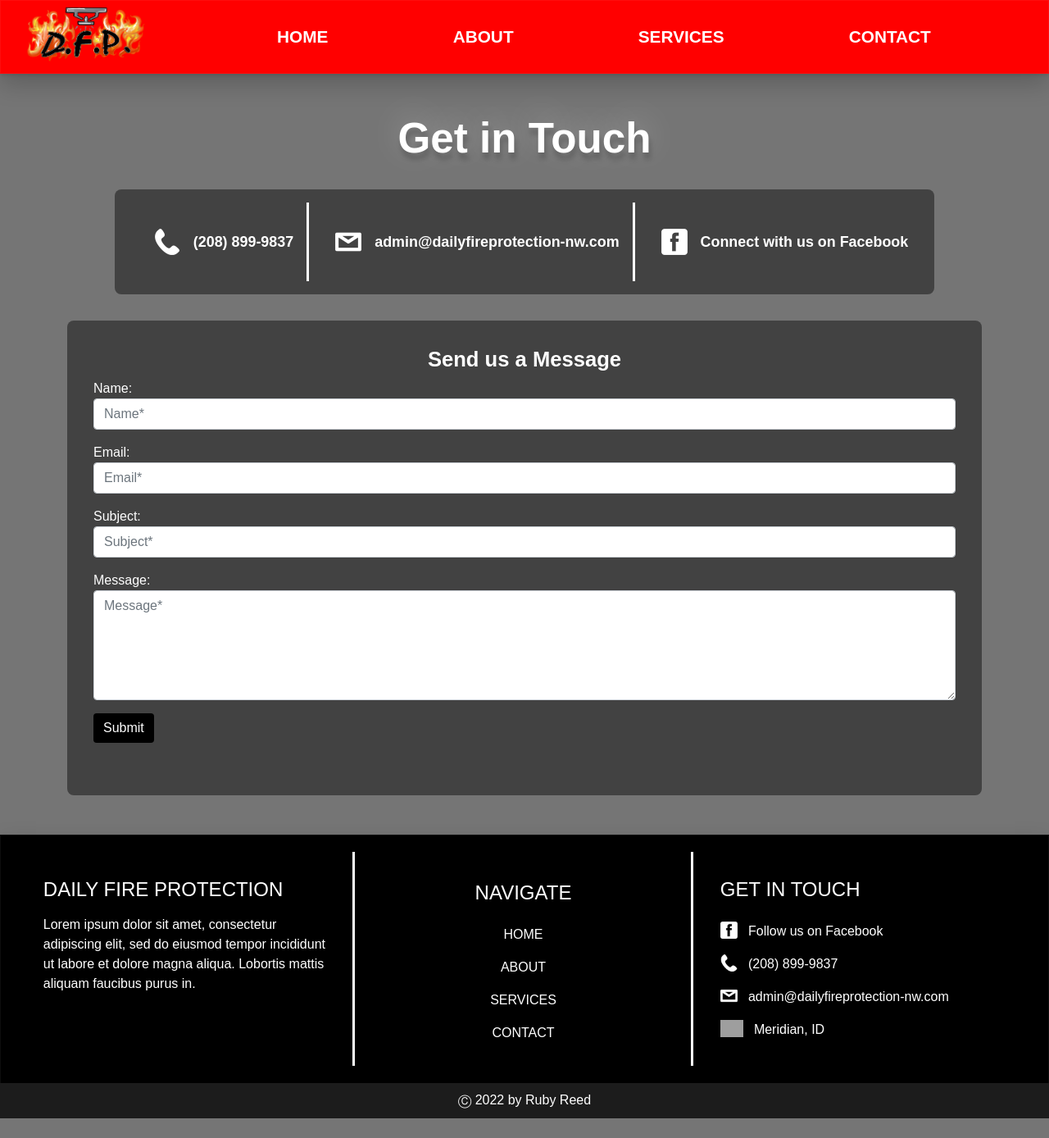
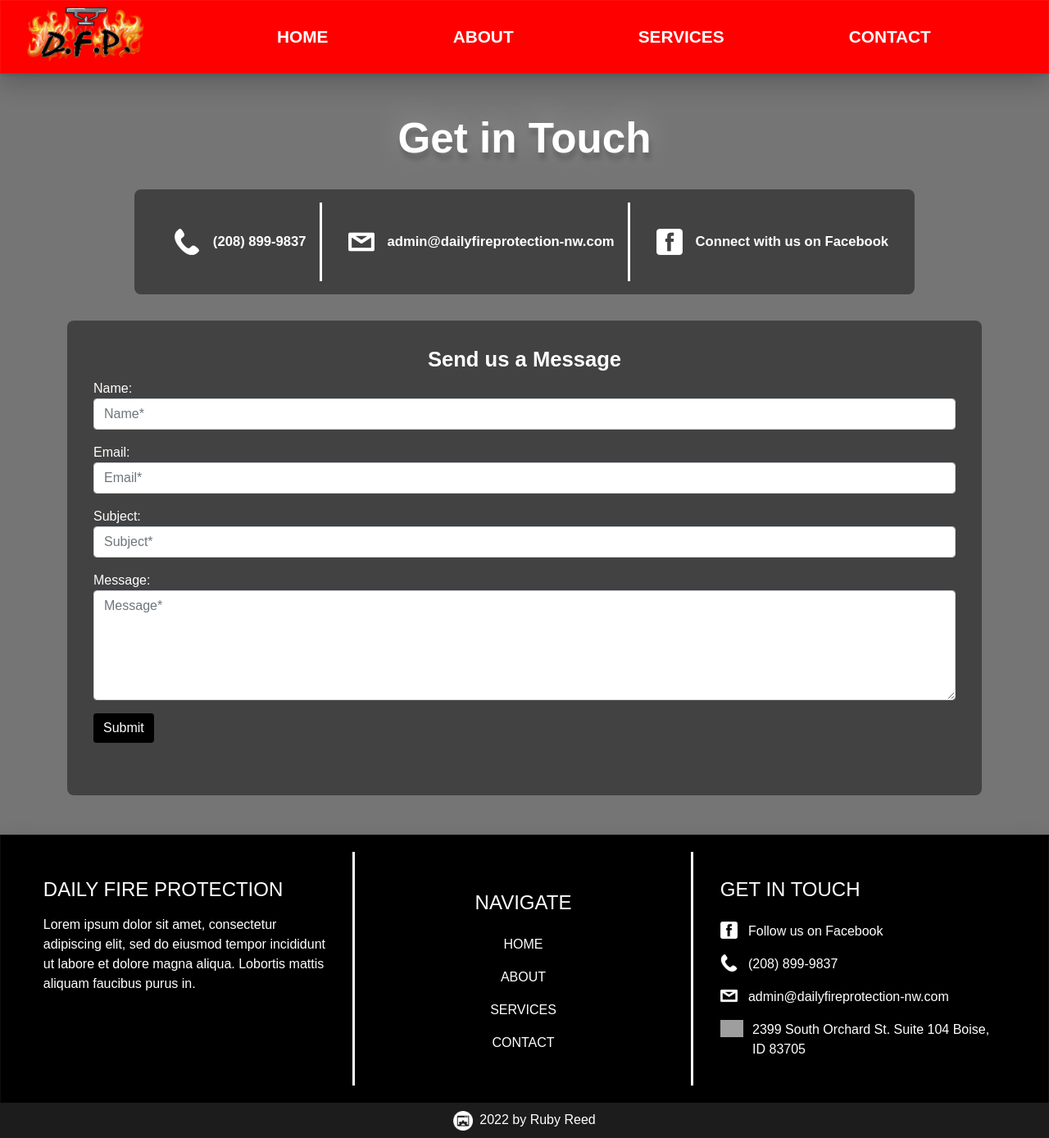
Before and after one commit to rubyreed/daily-fire-protection, a React (Create React App) app: page /contact in a window 1280 px wide. Shown: the whole page at 82% size. Before the commit the page ends 1364 px from the top, so only its background shows below. Built offline with nearby package versions, Linux system fonts and the light colour scheme; grey boxes are pictures that could not be loaded.

Commit message:
fixed footer copyright

```diff
--- a/src/App.css
+++ b/src/App.css
@@ -1289,7 +1289,8 @@
     border-bottom: none;
   }
   .connecttext {
-    font-size: 1.6vw;
+    white-space: nowrap;
+    font-size: 1.4vw;
     margin: 0;
     font-weight: 650;
   }
@@ -1602,7 +1603,7 @@
     border-bottom: none;
   }
   .connecttext {
-    font-size: 1.4vw;
+    font-size: 1.3vw;
     margin: 0;
     font-weight: 650;
   }
--- a/src/components/Footer.js
+++ b/src/components/Footer.js
@@ -6,6 +6,7 @@ import email from "../images/email.png"
 import marker from "../images/marker.png"
 import { useNavigate } from "react-router-dom";
 import { Nav } from "react-bootstrap";
+import web from "../images/whiteweb.png"
 
 const Footer = () => {
     const navigate = useNavigate();
@@ -48,12 +49,12 @@ const Footer = () => {
         </div>
         <div style={{display:"flex"}}>
             <img className="footerimg" src={marker}/> &nbsp; &nbsp;
-            <p>Meridian, ID</p>
+            <p>2399 South Orchard St. Suite 104 Boise, ID 83705</p>
         </div>
         </div>
         </div>
         <div className="footercopyright">
-            <p style={{margin:"0rem", padding:".6rem"}}>Ⓒ 2022 by Ruby Reed</p>
+            <p style={{margin:"0rem", padding:".6rem"}}><img style={{height:"1.5rem", paddingRight:".5rem"}} src={web}/>2022 by Ruby Reed</p>
         </div>
     </div>
     )}
```
Also changed, not shown: src/images/whiteweb.png (added).
